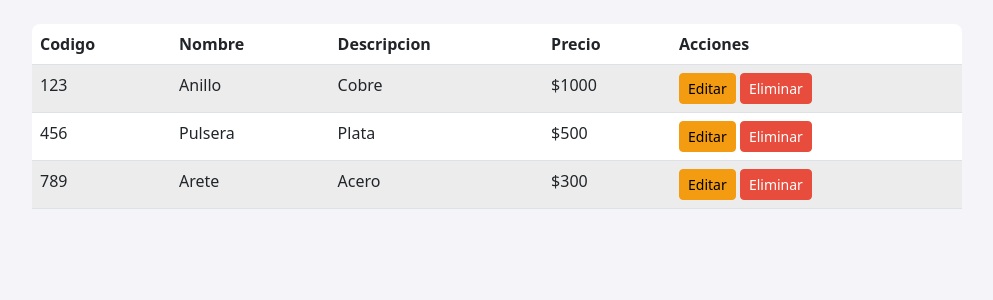
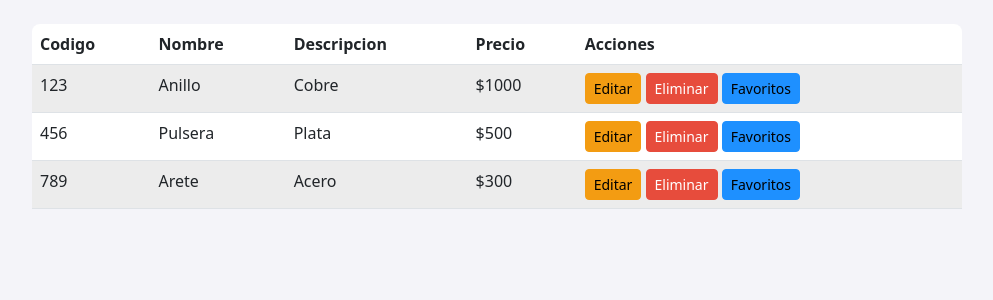
Before and after one commit to fr4nkastro/AcostaLuxuri, a Django app: page /home/ in a window 1280 px wide. Shown: the part 56-356 px from the top of the page, without its empty margins (50-1043 px from the left). Run offline with Django 5.2, Linux system fonts and the light colour scheme.

Commit message:
chore: Update views.py and home.html

```diff
--- a/AcostaLuxuri/views.py
+++ b/AcostaLuxuri/views.py
@@ -49,7 +49,7 @@ def update_accesorio(request):
         return redirect("/accesorio/edit?codigo="+codigo)
 
 def remove_accesorio(request):
-    codigo = request.GET['codigo']
+    codigo = request.POST['codigo']
     libAccesorio = LibAccesorio()
     accesorio = libAccesorio.get_accesorios_by_codigo(codigo)
     return render(request,"remove.html",{'accesorio':accesorio})
--- a/templates/home.html
+++ b/templates/home.html
@@ -74,6 +74,15 @@
     .btn-danger:hover {
       background-color: #c0392b; /* Color rojo oscuro al pasar el cursor */
     }
+
+    .btn-info {
+      background-color: #1e90ff; /* Color azul para el botón de favoritos */
+      border-color: #1e90ff;
+    }
+
+    .btn-info:hover {
+      background-color: #187bcd; /* Color azul oscuro al pasar el cursor */
+    }
   </style>
 </head>
 
@@ -136,10 +145,15 @@
                 <input type="hidden" value="{{ x.codigo }}" name="codigo">
                 <input type="submit" value="Editar" class="btn btn-warning btn-sm">
               </form>
-              <form action="/accesorio/remove" method="post" style="display:inline;">
+              <form action="/accesorio/remove/" method="post" style="display:inline;">
                 {% csrf_token %}
                 <input type="hidden" value="{{ x.codigo }}" name="codigo">
                 <input type="submit" value="Eliminar" class="btn btn-danger btn-sm">
+              </form>
+              <form action="/accesorio/favoritos" method="post" style="display:inline;">
+                {% csrf_token %}
+                <input type="hidden" value="{{ x.codigo }}" name="codigo">
+                <input type="submit" value="Favoritos" class="btn btn-info btn-sm">
               </form>
             </td>
           </tr>
```
